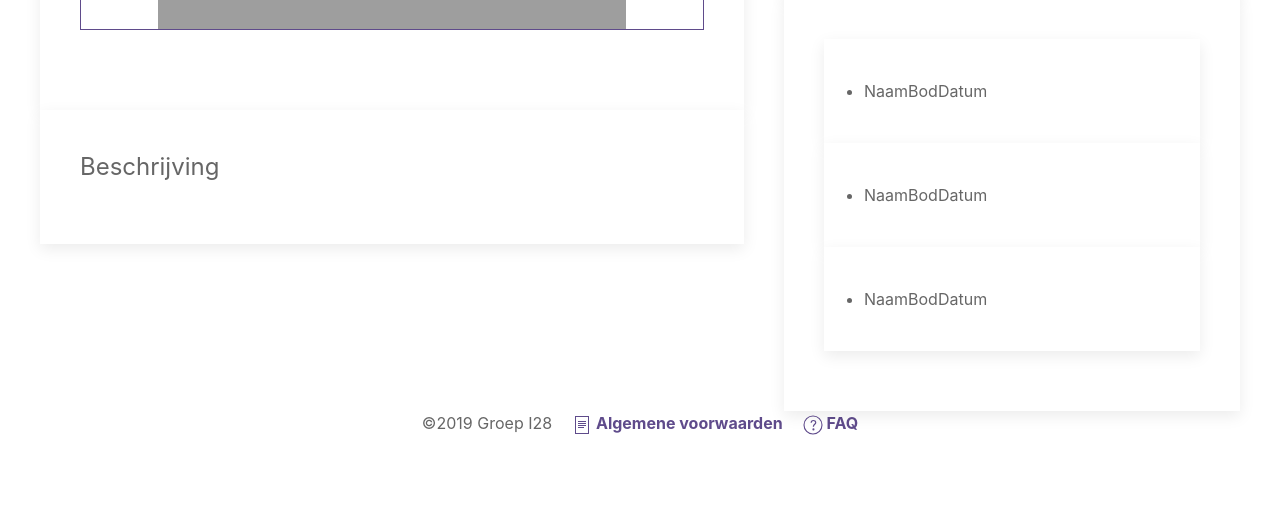
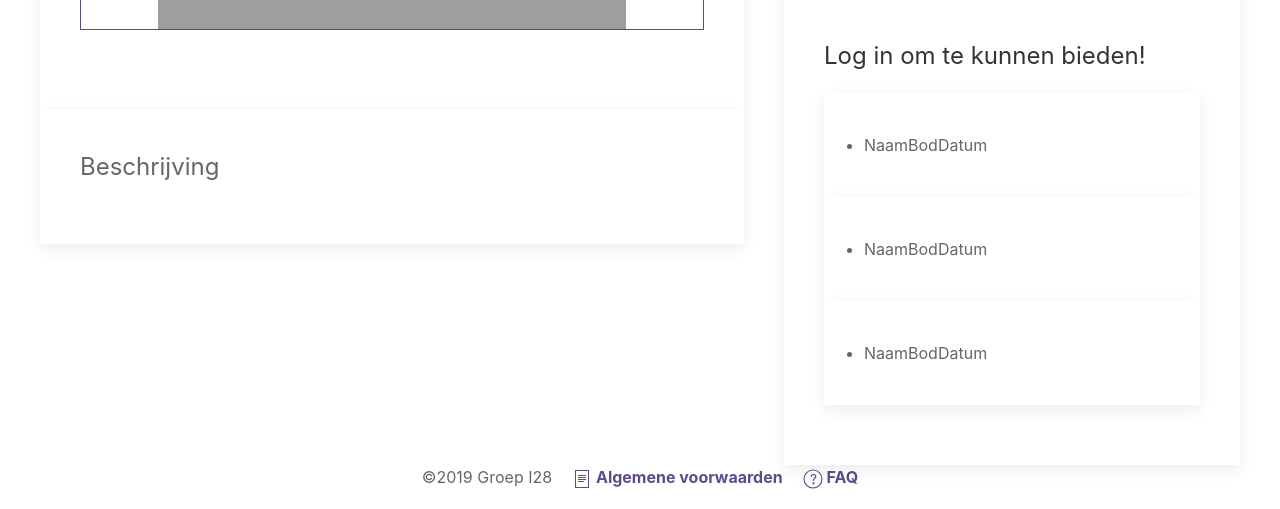
Before and after one commit to han-i28/I-Project, a PHP site: template view/veilingweergave.php in a window 1280 px wide. Shown: the part 383-892 px from the top of the page. Before the commit the page ends 818 px from the top, so only its background shows below. Run offline with PHP 8.4, Linux system fonts and the light colour scheme; the template is opened without the code that fills it, so the values that code supplies are empty; some libraries are stand-ins or nearby versions; grey boxes are pictures that could not be loaded.

Commit message:
Melding voor niet ingelogde mensen

```diff
--- a/view/veilingweergave.php
+++ b/view/veilingweergave.php
@@ -91,9 +91,11 @@
 							</form>
                         </div>
 						<?php
-                    } else {
-
                     }
+                } else {
+                    ?>
+                    <h3>Log in om te kunnen bieden!</h3>
+                    <?php
                 }
                 ?>
                 <div>
```
